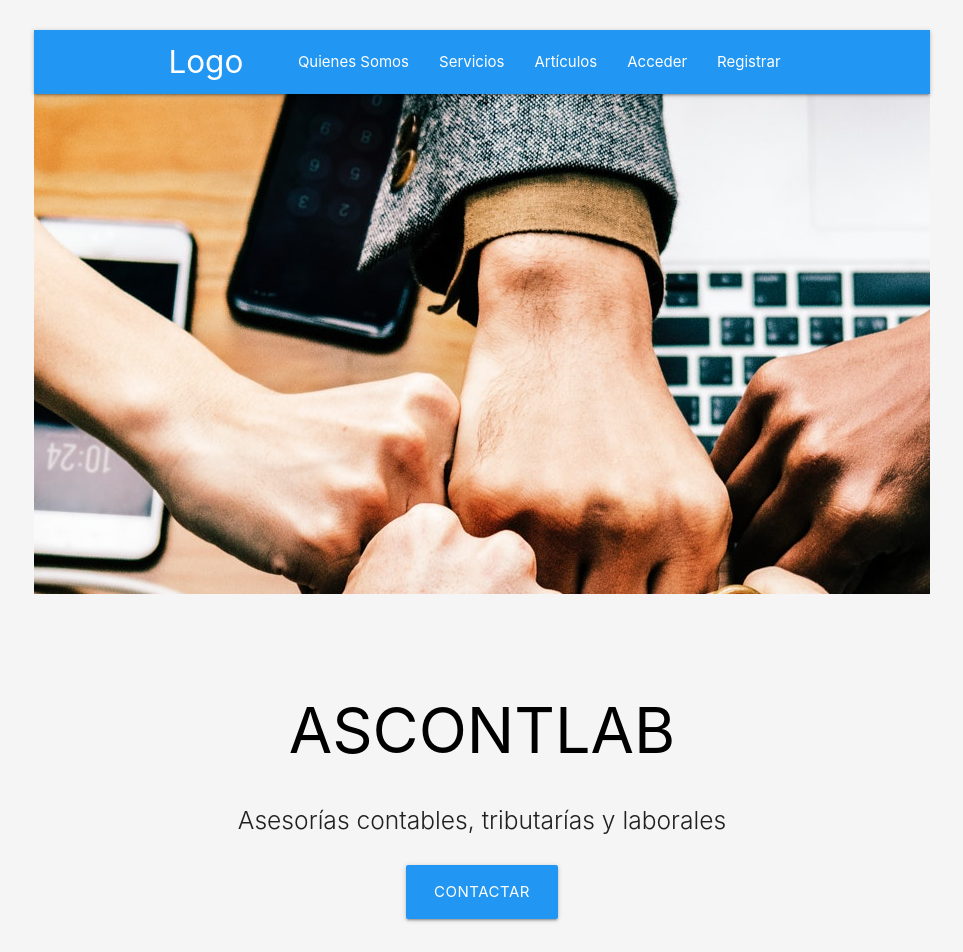
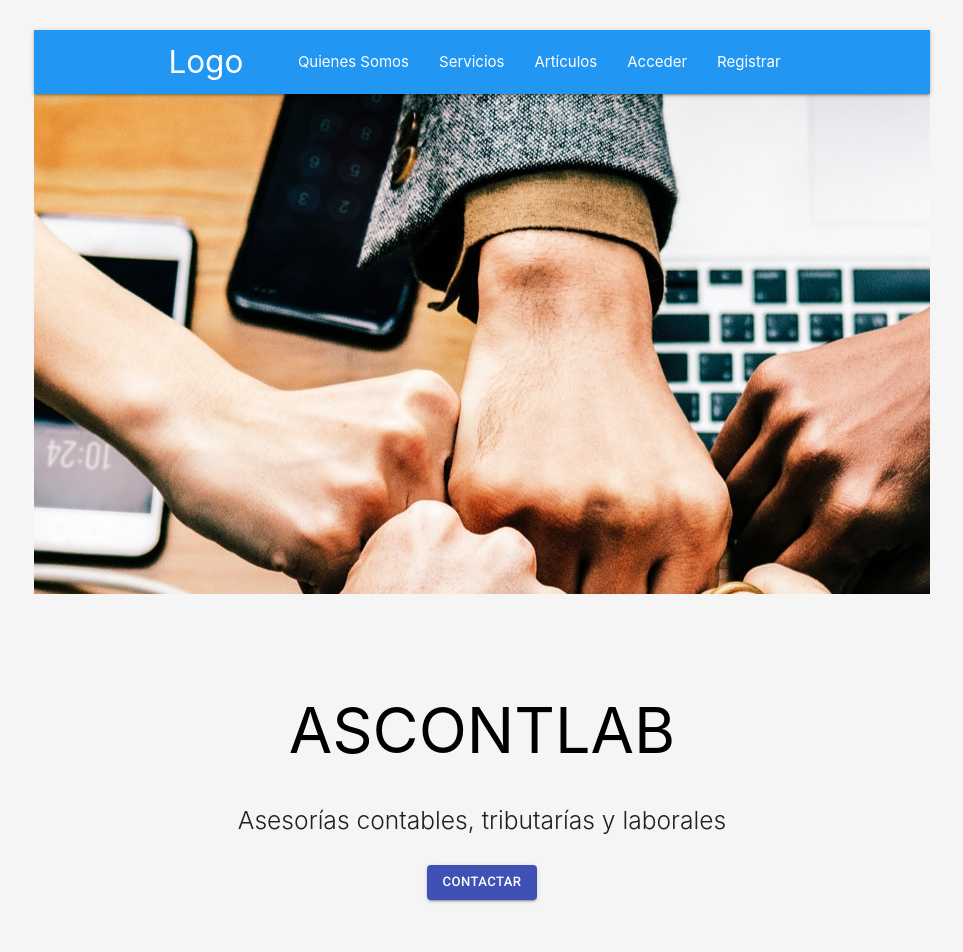
Before and after one commit to Alejandrehl/mern-stack-base, a React (Create React App) app in the folder client/: page / in a window 1280 px wide. Shown: the top 952 px of the page, without its empty margins (158-1121 px from the left). Built offline with nearby package versions, Linux system fonts and the light colour scheme.

Commit message:
Material ui react

```diff
--- a/client/public/index.html
+++ b/client/public/index.html
@@ -8,6 +8,7 @@
 
     <link href="https://fonts.googleapis.com/icon?family=Material+Icons"
     rel="stylesheet">
+    <link rel="stylesheet" href="https://fonts.googleapis.com/css?family=Roboto:300,400,500,700&display=swap" />
 
     <link rel="manifest" href="%PUBLIC_URL%/manifest.json" />
 
--- a/client/src/App.js
+++ b/client/src/App.js
@@ -4,7 +4,7 @@ import Navbar from './components/layouts/Navbar'
 import Footer from './components/layouts/Footer'
 import Alerts from './components/layouts/Alerts'
 import Home from './components/pages/Home'
-import Landing from './components/pages/Landing'
+import Landing from './components/pages/landing/Landing'
 import Register from './components/auth/Register';
 import Login from './components/auth/Login';
 import PrivateRoute from './components/routing/PrivateRoutes'
--- a/client/src/components/pages/Landing.js
+++ b/client/src/components/pages/landing/Landing.js
@@ -1,11 +1,12 @@
 import React, { Fragment } from 'react'
-import BusinessImg from '../../assets/images/business.jpg'
+import BusinessImg from '../../../assets/images/business.jpg'
+import Button from '@material-ui/core/Button';
 
 const Landing = () => {
     return (
         <Fragment>
-            <div class="parallax-container">
-                <div class="parallax">
+            <div className="parallax-container">
+                <div className="parallax">
                     <img src={BusinessImg} />
                 </div>
             </div>
@@ -18,7 +19,9 @@ const Landing = () => {
                     </h5>
                 </div>
                 <div className="center">
-                    <a href="http://materializecss.com/getting-started.html" id="download-button" className="btn-large waves-effect waves-light blue">Contactar</a>
+                    <Button variant="contained" color="primary">
+                        Contactar
+                    </Button>
                 </div>
                 <br/><br/>
             </div>
--- a/package.json
+++ b/package.json
@@ -14,6 +14,7 @@
   "author": "Alejandro Exequiel Hernández Lara",
   "license": "ISC",
   "dependencies": {
+    "@material-ui/core": "^4.0.0-rc.0",
     "bcryptjs": "^2.4.3",
     "config": "^3.1.0",
     "express": "^4.17.1",
```
Also changed, not shown: 1 other file (tests, documents, lock files or other folders).
